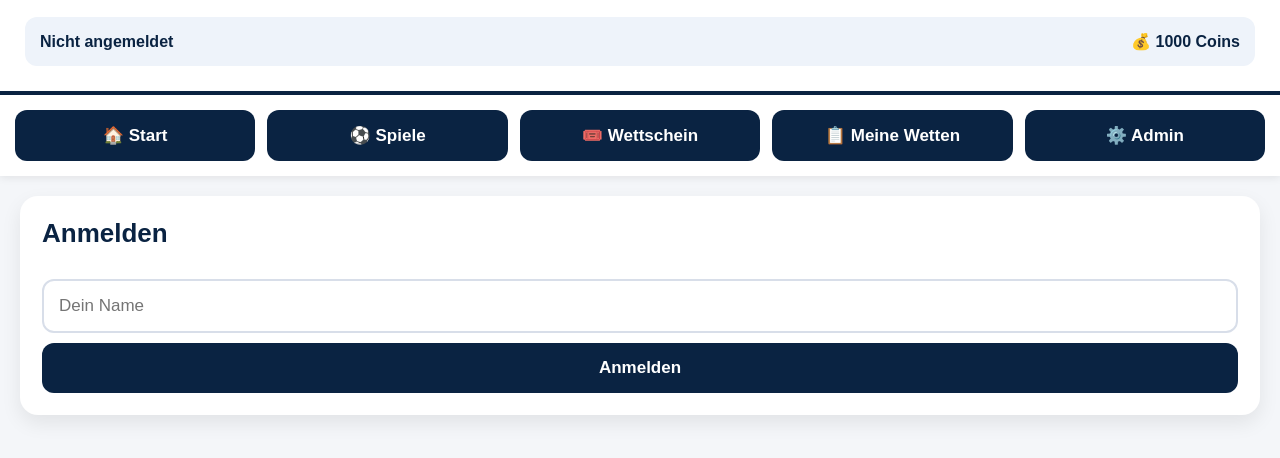
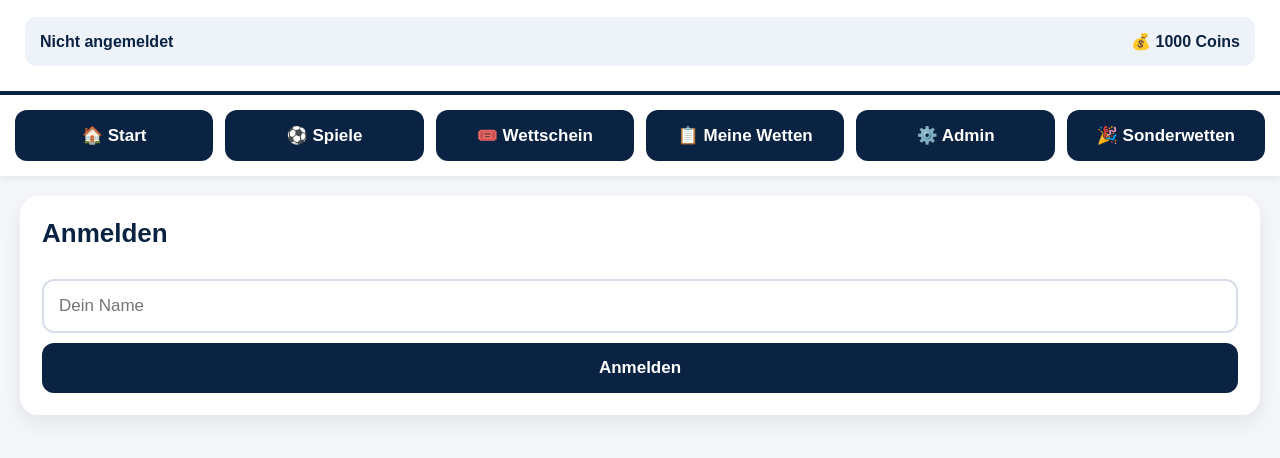
Before and after one commit to lw08946-lgtm/-tippspiel-kickturnier-2026-, a website: page index.html in a window 1280 px wide. Shown: the part 68-526 px from the top of the page. Drawn offline with Linux system fonts and the light colour scheme.

Commit message:
Update index.html

```diff
--- a/index.html
+++ b/index.html
@@ -36,6 +36,7 @@
 <button onclick="zeigeMeineWetten()">📋 Meine Wetten</button>
 
 <button onclick="zeigeAdmin()">⚙️ Admin</button>
+    <button onclick="zeigeSonderwetten()">🎉 Sonderwetten</button>
 
 </nav>
 
```
